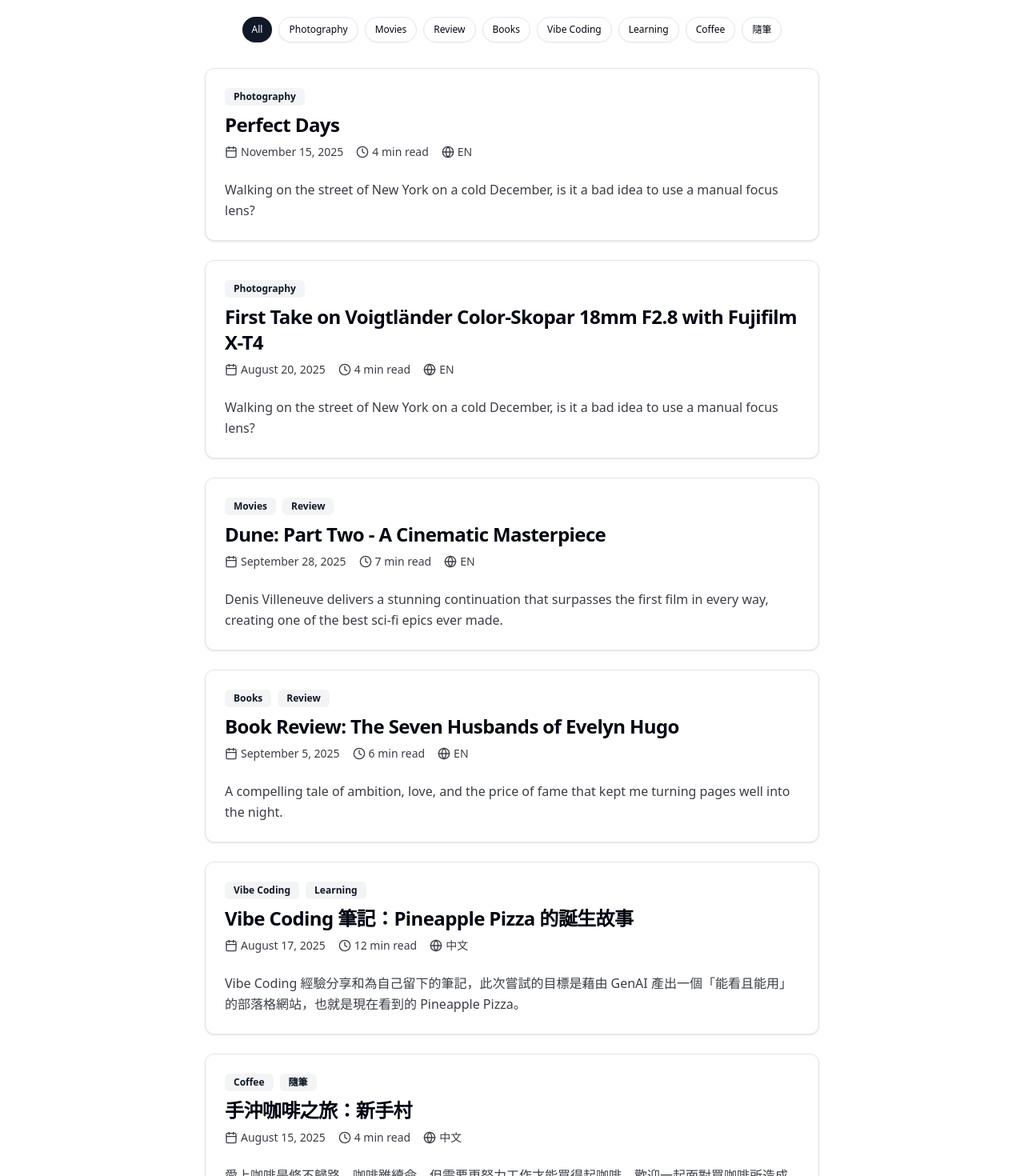
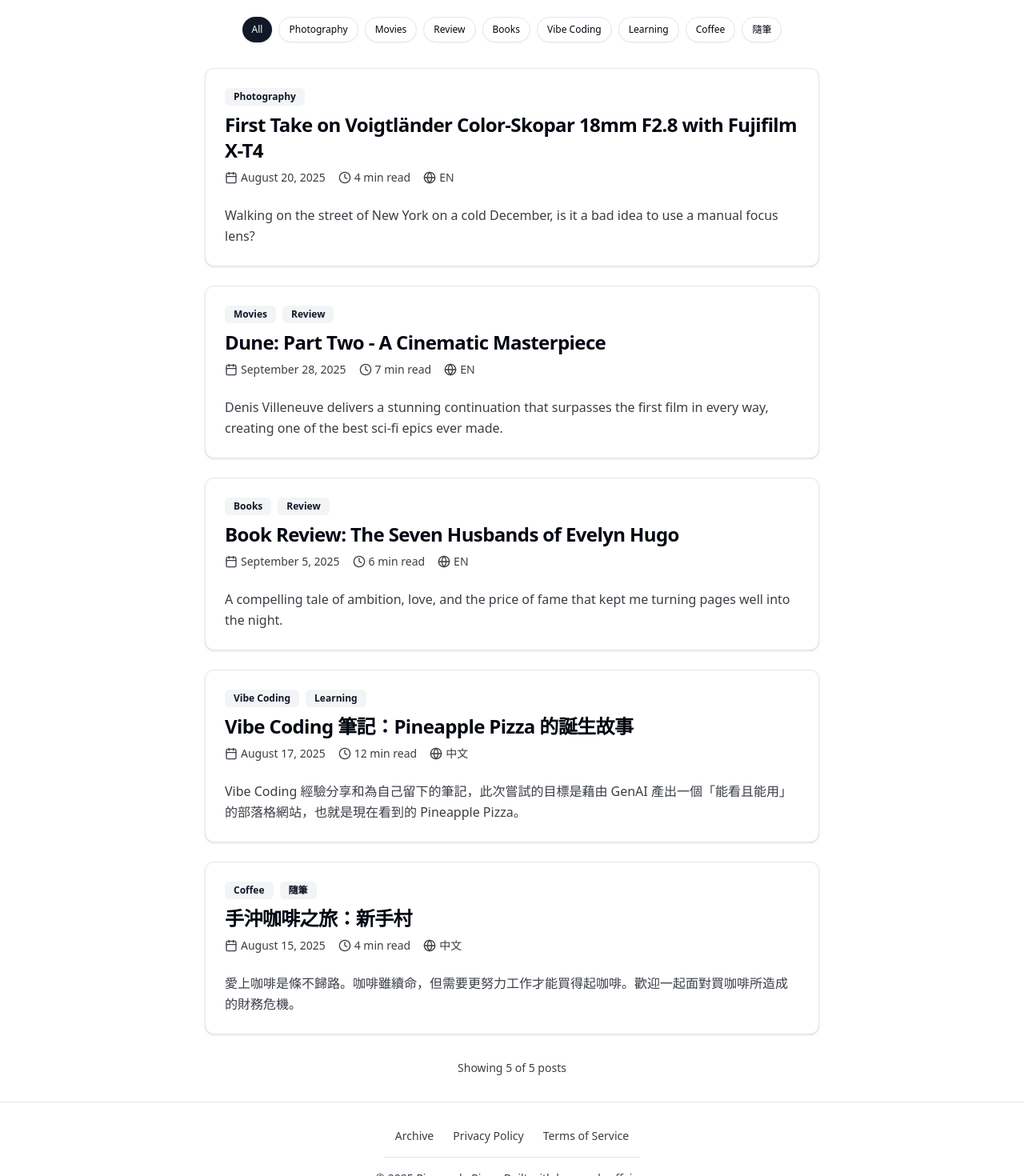
Before and after one commit to abby-chung/pineapplepizza, a React (Vite) app: page /pineapplepizza/blog in a window 1280 px wide. Shown: the part 280-1750 px from the top of the page at 80% size. Built offline with nearby package versions, Linux system fonts and the light colour scheme.

Commit message:
hide temp post

```diff
--- a/src/data/posts.ts
+++ b/src/data/posts.ts
@@ -12,66 +12,66 @@ export interface BlogPost {
 }
 
 export const blogPosts: BlogPost[] = [
-    {
-    id: 6,
-    title: "Perfect Days",
-    slug: "perfect-days-review",
-    excerpt: "Walking on the street of New York on a cold December, is it a bad idea to use a manual focus lens?",
-    content: `
-      <p>電影系列決定以《我的完美日常》作為開場，好久沒有寫電影相關的文章，雖然說是影視相關科系畢業，在學期間也是<s>硬掰</s>完成了不少電影、影集分析報告，試著把各種電影理論或是致敬塞進寫作中，現在看來只覺得文謅謅，感嘆年輕時真是活在不切實際的世界裡，一知半解卻講得頭頭是道。</p>
-      <p>這也是為什麼踏入社會後，一直在逃避寫觀後感或是電影心得，總覺得彆扭，一部分是擔心自己過度解讀，一部分又是擔心自己愚鈍沒看到精髓。但沒有寫下的東西，就是沒有真的思考過的東西，所以開始練習重新寫。</p>
+  //   {
+  //   id: 6,
+  //   title: "Perfect Days",
+  //   slug: "perfect-days-review",
+  //   excerpt: "《我的完美日常》大概是近年來",
+  //   content: `
+  //     <p>電影系列決定以《我的完美日常》作為開場，好久沒有寫電影相關的文章，雖然說是影視相關科系畢業，在學期間也是<s>硬掰</s>完成了不少電影、影集分析報告，試著把各種電影理論或是致敬塞進寫作中，現在看來只覺得文謅謅，感嘆年輕時真是活在不切實際的世界裡，一知半解卻講得頭頭是道。</p>
+  //     <p>這也是為什麼踏入社會後，一直在逃避寫觀後感或是電影心得，總覺得彆扭，一部分是擔心自己過度解讀，一部分又是擔心自己愚鈍沒看到精髓。但沒有寫下的東西，就是沒有真的思考過的東西，所以開始練習重新寫。</p>
 
-      <h2>一人一世界</h2>
-      <blockquote>
-      <p>「這個世界上其實有很多不同的世界，看起來連在一起，實際上並不互通。」</p>
-      </blockquote>
+  //     <h2>一人一世界</h2>
+  //     <blockquote>
+  //     <p>「這個世界上其實有很多不同的世界，看起來連在一起，實際上並不互通。」</p>
+  //     </blockquote>
 
-      <p>Morning light feels different—especially when shooting against it.</p>
-        <div class="image-container">
-          <img src="/pineapplepizza/images/posts/photography/6th-ave-new-york.jpg" alt="Street of New York City" class="blog-image" />
-          <p class="image-caption">Street of New York City</p>
-        </div>
+  //     <p>Morning light feels different—especially when shooting against it.</p>
+  //       <div class="image-container">
+  //         <img src="/pineapplepizza/images/posts/photography/6th-ave-new-york.jpg" alt="Street of New York City" class="blog-image" />
+  //         <p class="image-caption">Street of New York City</p>
+  //       </div>
 
-      <h2>China Town, New York</h2>
-      <p>A random evening snap—the very first photo I took in New York.</p>
-        <div class="image-container">
-          <img src="/pineapplepizza/images/posts/photography/china-town-new-york.jpg" alt="Night in China Town" class="blog-image" />
-          <p class="image-caption">Night in China Town</p>
-        </div>
+  //     <h2>China Town, New York</h2>
+  //     <p>A random evening snap—the very first photo I took in New York.</p>
+  //       <div class="image-container">
+  //         <img src="/pineapplepizza/images/posts/photography/china-town-new-york.jpg" alt="Night in China Town" class="blog-image" />
+  //         <p class="image-caption">Night in China Town</p>
+  //       </div>
 
-      <h2>Film Simulation</h2>
-      <p>Classic Chrome was the top choice for the entire trip.</p>
+  //     <h2>Film Simulation</h2>
+  //     <p>Classic Chrome was the top choice for the entire trip.</p>
 
-      <p>Settings for the recipe:</p>
-      <ol type="1">
-        <li>Film Simulation: Classic Chrome</li>
-        <li>Grain Effect: Off</li>
-        <li>Color Chrome Effect: Weak</li>
-        <li>White Balance: Auto</li>
-      </ol>
+  //     <p>Settings for the recipe:</p>
+  //     <ol type="1">
+  //       <li>Film Simulation: Classic Chrome</li>
+  //       <li>Grain Effect: Off</li>
+  //       <li>Color Chrome Effect: Weak</li>
+  //       <li>White Balance: Auto</li>
+  //     </ol>
 
-      <h2>Wide Angle Challenge</h2>
-      <p>Even in a city filled with buildings and people, shooting with a wide-angle lens presented its own challenges.</p>
-      <p>With a wide-angle lens, you’re either too far from the subject with no time to move closer, or you risk stepping into someone’s space and drawing attention. Getting noticed isn’t always ideal in street photography—especially not for an introvert like me.</p>
-      <p>I never really had the courage to shoot right in people’s faces, so I switched back to my Fujifilm XF 35mm. It felt more comfortable for street shots of human beings, and I ended up with some of my favorite photos—which I’ll share in a separate post.</p>
-        <div class="image-container">
-          <img src="/pineapplepizza/images/posts/photography/dead-end-new-york.jpg" alt="Kent Park" class="blog-image" />
-          <p class="image-caption">Kent Park, Brooklyn</p>
-        </div>
+  //     <h2>Wide Angle Challenge</h2>
+  //     <p>Even in a city filled with buildings and people, shooting with a wide-angle lens presented its own challenges.</p>
+  //     <p>With a wide-angle lens, you’re either too far from the subject with no time to move closer, or you risk stepping into someone’s space and drawing attention. Getting noticed isn’t always ideal in street photography—especially not for an introvert like me.</p>
+  //     <p>I never really had the courage to shoot right in people’s faces, so I switched back to my Fujifilm XF 35mm. It felt more comfortable for street shots of human beings, and I ended up with some of my favorite photos—which I’ll share in a separate post.</p>
+  //       <div class="image-container">
+  //         <img src="/pineapplepizza/images/posts/photography/dead-end-new-york.jpg" alt="Kent Park" class="blog-image" />
+  //         <p class="image-caption">Kent Park, Brooklyn</p>
+  //       </div>
 
-      <h2>As always, let the food heal our souls</h2>
-      <p>Tacos, pizzas, bagels, donuts, coffee... so many good stuff... 🤤</p>
-        <div class="image-container">
-          <img src="/pineapplepizza/images/posts/photography/tacos-new-york.jpg" alt="Tacos in New York" class="blog-image" />
-          <p class="image-caption">Esse Taco</p>
-        </div>
-    `,
-    date: "November 15, 2025",
-    readTime: "4 min read",
-    language: "EN",
-    tags: ["Photography"],
-    author: "Abby Chung"
-  },
+  //     <h2>As always, let the food heal our souls</h2>
+  //     <p>Tacos, pizzas, bagels, donuts, coffee... so many good stuff... 🤤</p>
+  //       <div class="image-container">
+  //         <img src="/pineapplepizza/images/posts/photography/tacos-new-york.jpg" alt="Tacos in New York" class="blog-image" />
+  //         <p class="image-caption">Esse Taco</p>
+  //       </div>
+  //   `,
+  //   date: "November 15, 2025",
+  //   readTime: "4 min read",
+  //   language: "中文",
+  //   tags: ["Photography"],
+  //   author: "Abby Chung"
+  // },
   {
     id: 5,
     title: "First Take on Voigtländer Color-Skopar 18mm F2.8 with Fujifilm X-T4",
```
Also changed, not shown: 3 other files (tests, documents, lock files or other folders).
